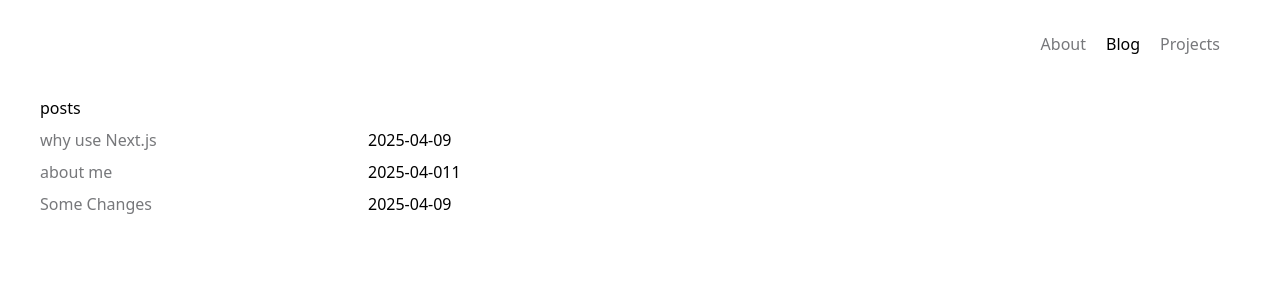
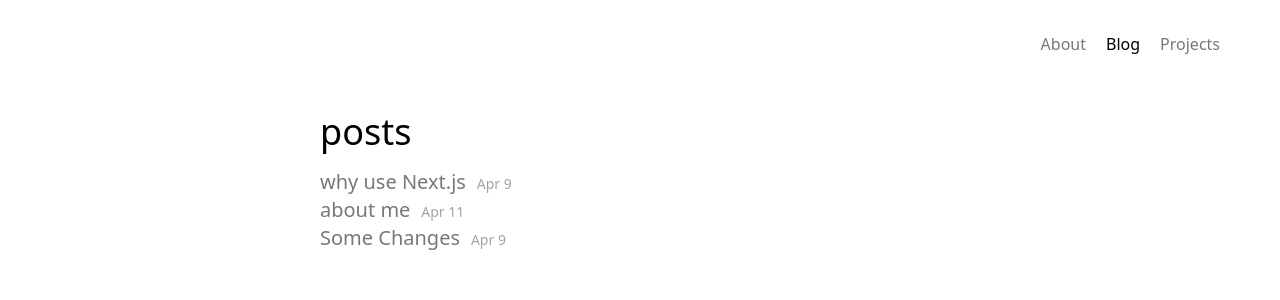
Before and after one commit to CaileanSong/me-blog, a Next.js app: page /blog in a window 1280 px wide. Shown: the top 300 px of the page. Built offline with nearby package versions, Linux system fonts and the light colour scheme.

Commit message:
style:change markdown show page

```diff
--- a/app/[slug]/page.tsx
+++ b/app/[slug]/page.tsx
@@ -37,10 +37,10 @@ export default async function Post(props: { params: Promise<{ slug: string }> })
     }
 
     return (
-        <div>
-            <h1 className="text-3xl font-bold mb-4 text-light-text"># {postData.title}</h1>
-            <p className="text-light-time">{postData.date}</p>
-            <div className="mt-8 text-light-body prose" dangerouslySetInnerHTML={{ __html: postData.contentHtml }} />
+        <div className='animate-slideUp w-full'>
+            <h2 className="text-light-text [width:33ch] text-3xl font-bold m-auto"># {postData.title}</h2>
+            <p className="text-light-time prose m-auto">{postData.date}</p>
+            <div className="mt-8 text-light-body prose m-auto" dangerouslySetInnerHTML={{ __html: postData.contentHtml }} />
         </div>
     );
 }
--- a/app/blog/page.tsx
+++ b/app/blog/page.tsx
@@ -24,19 +24,31 @@ async function getAllPostData() {
     return allPostsData;
 }
 
+// 获取日期的月份并转化为英文缩写
+function getMonthName(date: string) {
+    const monthNames = ['Jan', 'Feb', 'Mar', 'Apr', 'May', 'Jun', 'Jul', 'Aug', 'Sep', 'Oct', 'Nov', 'Dec'];
+    const monthNumber = parseInt(date.split('-')[1]);
+    return monthNames[monthNumber - 1];
+}
+// 获取日期获取日
+function getDay(date: string) {
+    const day = parseInt(date.split('-')[2]);
+    return day;
+}
+
 // 使用 `fetch` 或 `Promise` 获取静态数据
 export default async function Page() {
     const allPostsData = await getAllPostData();
 
     return (
-        <div>
-            <h1>posts</h1>
+        <div className='w-full max-w-2xl mx-auto p-4 animate-slideUp'>
+            <h1 className='text-4xl mb-4'>posts</h1>
             {allPostsData.map(({ id, title, date }) => (
-                <div key={id} className='flex items-center mt-2'>
-                    <Link href={`/${id}`} className='flex-1 max-w-xs truncate text-light-focus hover:text-light-text dark:text-dark-focus dark:hover:text-dark-text '>
+                <div key={id} className='group'>
+                    <Link href={`/${id}`} className='text-xl text-light-focus group-hover:text-light-text transition duration-5000'>
                         <span >{title}</span>
                     </Link>
-                    <span className='ml-2 whitespace-nowrap'>{date}</span>
+                    <span className='text-sm text-light-gray group-hover:text-light-focus cursor-pointer transition duration-5000'>&nbsp;&nbsp;&nbsp;{getMonthName(date)} {getDay(date)}</span>
                 </div>
             ))}
         </div>
--- a/app/layout.tsx
+++ b/app/layout.tsx
@@ -1,5 +1,7 @@
+"use client"
 import NavLink from "./ui/nav-link";
 import "./ui/global.css";
+import { useEffect, useState } from "react";
 // 导出一个默认的React函数组件RootLayout，该组件接收一个包含children属性的对象作为参数
 export default function RootLayout({
   children,
@@ -13,7 +15,7 @@ export default function RootLayout({
           <div className="w-full flex flex-row-reverse mt-6 pr-10">
             <NavLink />
           </div>
-          <div className="flex-grow p-6 md:overflow-y-auto md:p-10">
+          <div className={"flex-grow p-6 md:overflow-y-auto md:p-10 "}>
             {children}
           </div>
         </div>
--- a/app/page.tsx
+++ b/app/page.tsx
@@ -38,7 +38,7 @@ const contentHtml = remark().use(remarkHtml).processSync(markdownPage).toString(
 export default function Page() {
   return (
     <main>
-      <div className='mt-8 text-light-body prose' dangerouslySetInnerHTML={{ __html: contentHtml }} />
+      <div className='mt-8 text-light-body prose animate-slideUp m-auto' dangerouslySetInnerHTML={{ __html: contentHtml }} />
     </main>
   );
 }
--- a/tailwind.config.ts
+++ b/tailwind.config.ts
@@ -20,6 +20,8 @@ const config: Config = {
           hover: '#0059b3',
           // 未聚焦颜色
           focus: '#77787b',
+          // 浅灰色
+          gray: '#a1a3a6',
           // 时间颜色
           time: '#77787b',
           // 正文颜色
@@ -34,12 +36,19 @@ const config: Config = {
         },
       },
     },
+    animation: {
+      slideUp: 'slideUp 1.5s ease-out forwards',  // 延长动画持续时间
+    },
     keyframes: {
       shimmer: {
         '100%': {
           transform: 'translateX(100%)',
         },
       },
+      slideUp: {
+        '0%': { transform: 'translateY(5%)', opacity: '0' },
+        '100%': { transform: 'translateY(0)', opacity: '1' },
+      },
     },
   },
   plugins: [require('@tailwindcss/forms'), require('@tailwindcss/typography')],
```
